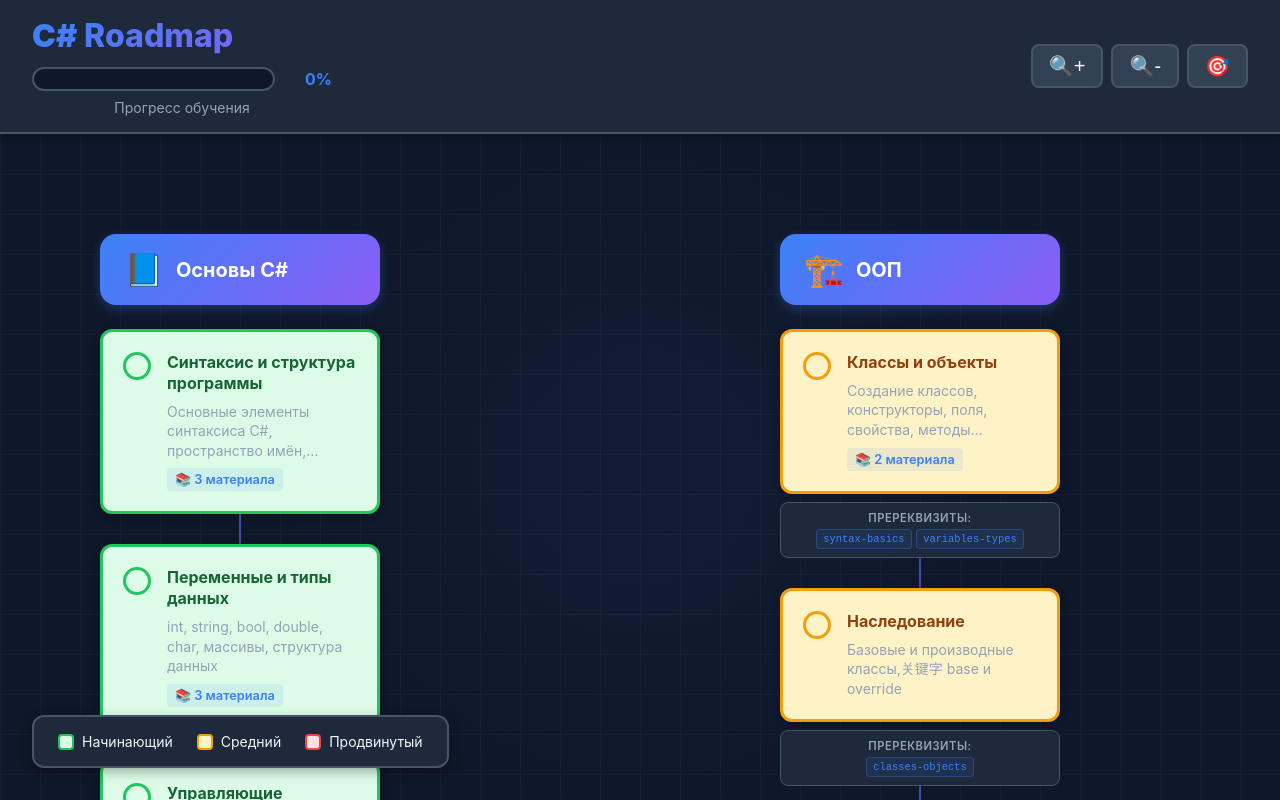
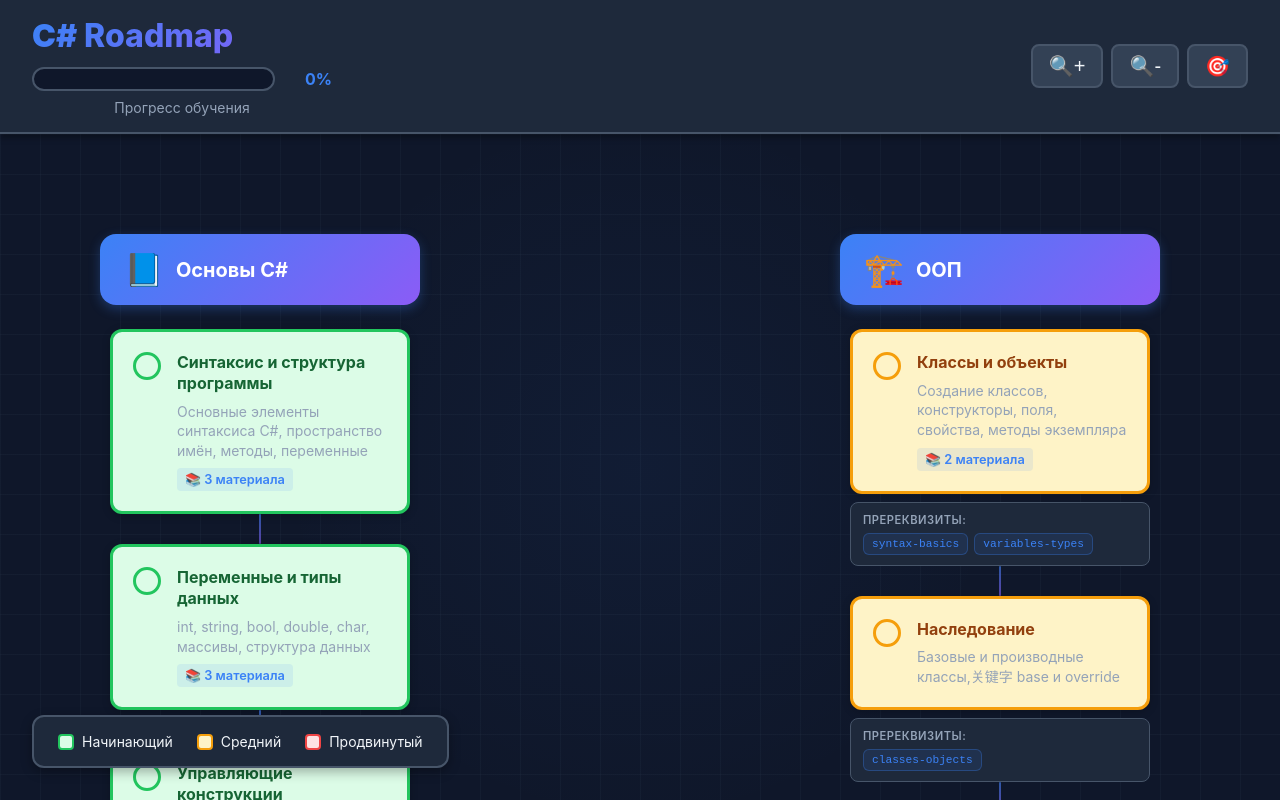
Before and after one commit to Makushun/csharp-roadmap, a React (Vite) app: page / in a window 1280 px wide. Built offline with nearby package versions, Linux system fonts and the light colour scheme.

Commit message:
fix: expand cards and prerequisites to fit all text

```diff
--- a/src/App.css
+++ b/src/App.css
@@ -115,7 +115,7 @@
 
 .canvas {
   display: flex;
-  gap: 80px;
+  gap: 100px;
   padding: 100px;
   min-height: 100%;
   transition: transform 0.1s ease-out;
@@ -126,7 +126,7 @@
   flex-direction: column;
   gap: 0;
   position: relative;
-  min-width: 280px;
+  min-width: 320px;
 }
 
 .category-header {
@@ -158,6 +158,7 @@
 
 .topic-node {
   width: 100%;
+  max-width: 300px;
   padding: 1.25rem;
   border-radius: 12px;
   border: 3px solid;
@@ -253,11 +254,11 @@
 .prerequisites-below {
   display: flex;
   flex-direction: column;
-  align-items: center;
-  gap: 0.25rem;
-  padding: 0.5rem;
+  align-items: flex-start;
+  gap: 0.375rem;
+  padding: 0.625rem 0.75rem;
   width: 100%;
-  max-width: 280px;
+  max-width: 300px;
   background: var(--bg-secondary);
   border-radius: 8px;
   border: 1px solid var(--border-color);
@@ -274,22 +275,20 @@
 .prerequisites-list-small {
   display: flex;
   flex-wrap: wrap;
-  justify-content: center;
-  gap: 0.25rem;
+  gap: 0.375rem;
+  width: 100%;
 }
 
 .prerequisite-tag-small {
-  font-size: 0.65rem;
-  padding: 0.2rem 0.4rem;
+  font-size: 0.7rem;
+  padding: 0.25rem 0.5rem;
   background: rgba(59, 130, 246, 0.1);
   border: 1px solid rgba(59, 130, 246, 0.3);
-  border-radius: 4px;
+  border-radius: 6px;
   color: var(--accent-blue);
   font-family: monospace;
   white-space: nowrap;
-  overflow: hidden;
-  text-overflow: ellipsis;
-  max-width: 100%;
+  transition: all 0.2s;
 }
 
 .topic-node-inner {
```
Also changed, not shown: 4 other files (tests, documents, lock files or other folders).
